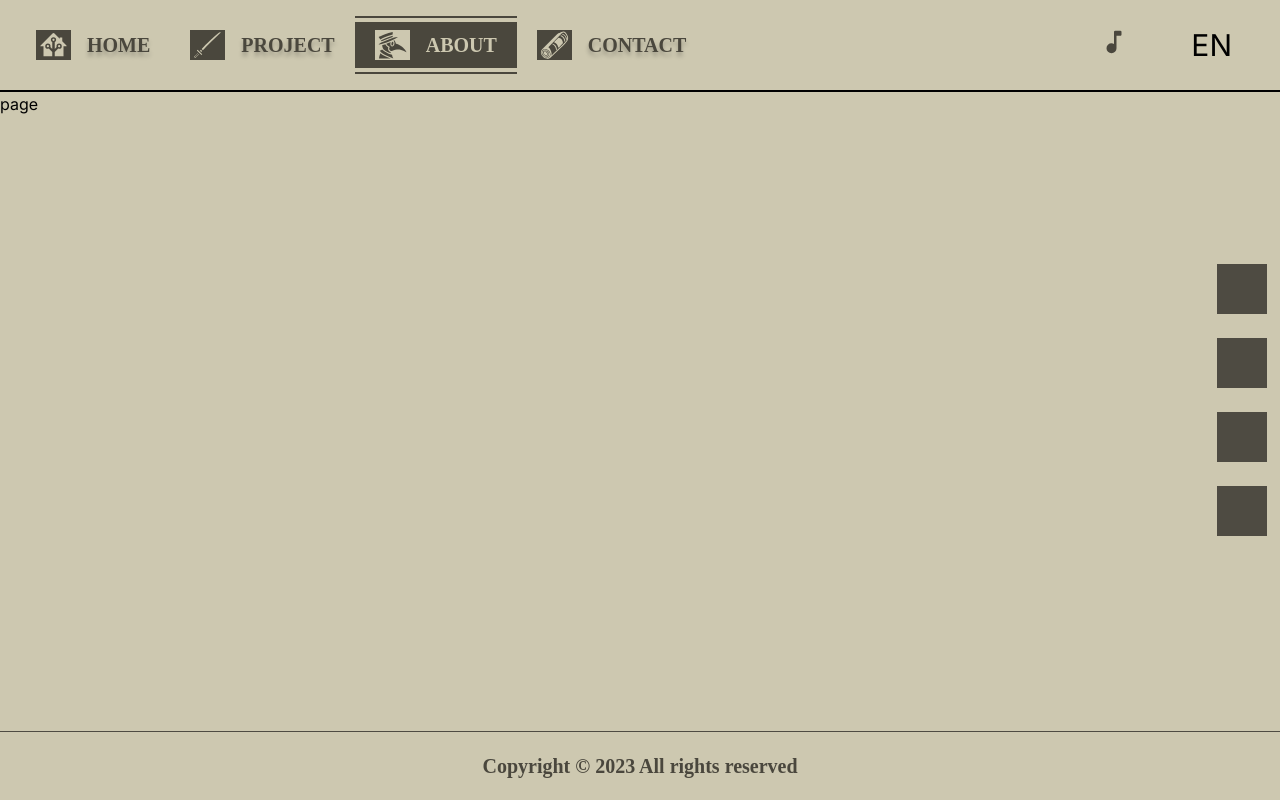
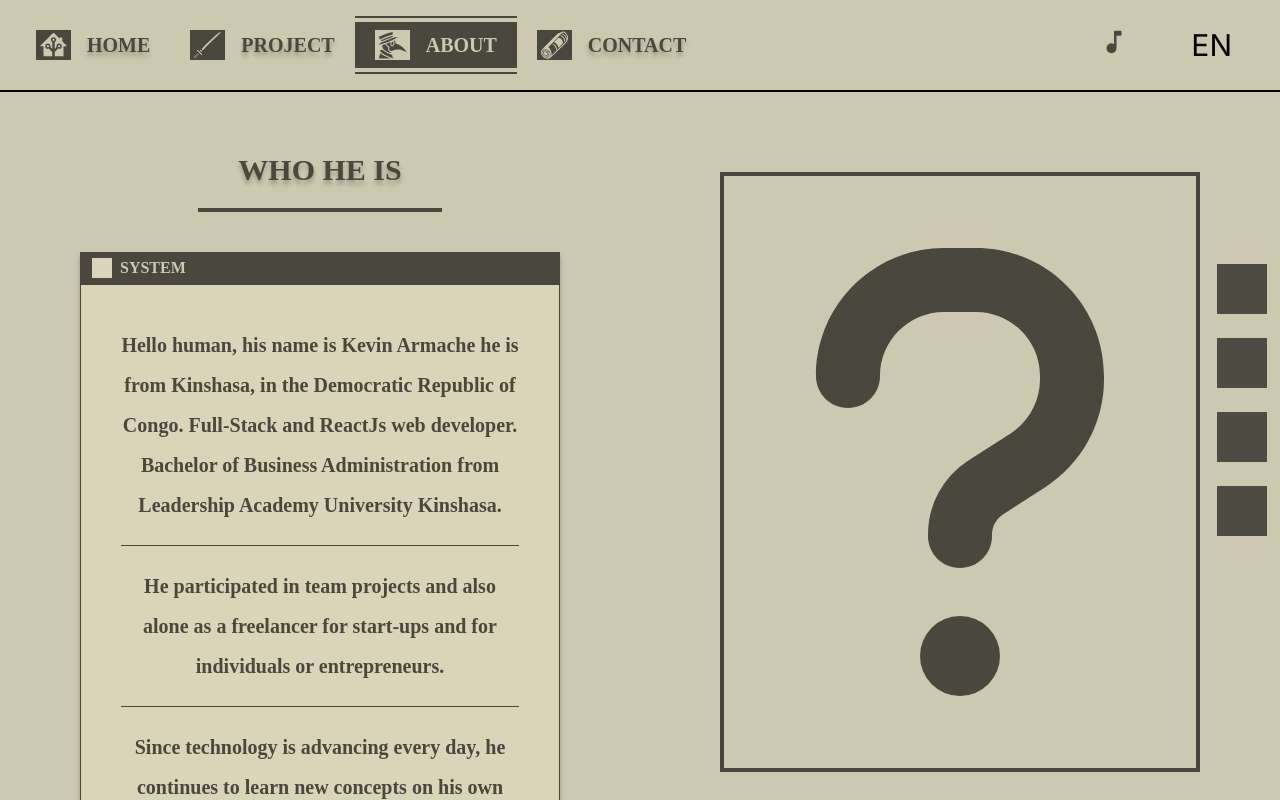
Before and after one commit to KevinArmache/Portfolio, a Next.js app: page /about in a window 1280 px wide. Shown: the top 800 px of the page. Built offline with nearby package versions, Linux system fonts and the light colour scheme; a web font is replaced by a local one.

Commit message:
add: work on section about

```diff
--- a/src/app/about/page.jsx
+++ b/src/app/about/page.jsx
@@ -1,5 +1,100 @@
 import React from "react";
+import Link from "next/link";
 
 export default function page() {
-  return <div>page</div>;
+  return (
+    <div className="flex relative">
+      <div className="w-1/2 mt-10">
+        <div>
+          <h2 className="text-secondary-color font-bold text-3xl border-b-4 border-secondary-color my-text-shadow w-fit mx-auto px-10 py-5">
+            WHO HE IS
+          </h2>
+        </div>
+
+        <div className="mt-10 mx-auto w-3/4 my-box-shadow ">
+          <div className="bg-secondary-color flex items-center  p-1  mx-auto">
+            <span className="bg-last-color mx-2  h-5 w-5"></span>
+            <span className="text-primary-color font-bold">SYSTEM</span>
+          </div>
+          <div className="bg-last-color  text-center p-10  font-bold border border-secondary-color">
+            <p className="leading-loose text-xl">
+              Hello human, his name is Kevin Armache he is from Kinshasa, in the
+              Democratic Republic of Congo. Full-Stack and ReactJs web
+              developer. Bachelor of Business Administration from Leadership
+              Academy University Kinshasa.
+            </p>
+            <hr className="border-secondary-color my-5" />
+            <p className="leading-loose text-xl">
+              He participated in team projects and also alone as a freelancer
+              for start-ups and for individuals or entrepreneurs.
+            </p>
+            <hr className="border-secondary-color my-5" />
+            <p className="leading-loose text-xl">
+              Since technology is advancing every day, he continues to learn new
+              concepts on his own until today.
+            </p>
+          </div>
+        </div>
+        <div className="text-center w-3/5 mx-auto  m-10 flex">
+          <p className="text-xl text-secondary-color mx-auto">
+            « Strive to build things that make a difference ! »
+          </p>
+        </div>
+      </div>
+
+      <div className="w-1/2">
+        <div className="group border-4 relative border-secondary-color  mt-20 w-3/4 mx-auto  p-10">
+          <svg
+            xmlns="http://www.w3.org/2000/svg"
+            width="320"
+            height="512"
+            viewBox="0 0 320 512"
+            className="mx-auto "
+          >
+            <path
+              fill="#4a473d"
+              d="M80 160c0-35.3 28.7-64 64-64h32c35.3 0 64 28.7 64 64v3.6c0 21.8-11.1 42.1-29.4 53.8l-42.2 27.1a87.983 87.983 0 0 0-40.4 74v1.5c0 17.7 14.3 32 32 32s32-14.3 32-32v-1.4c0-8.2 4.2-15.8 11-20.2l42.2-27.1c36.6-23.6 58.8-64.1 58.8-107.7V160c0-70.7-57.3-128-128-128h-32C73.3 32 16 89.3 16 160c0 17.7 14.3 32 32 32s32-14.3 32-32m80 320a40 40 0 1 0 0-80a40 40 0 1 0 0 80"
+            />
+          </svg>
+          <div className="opacity-0 group-hover:opacity-100 transition-opacity duration-300  mt-10 mx-auto w-1/3 my-box-shadow absolute bottom-0 right-0 -mb-20 -mr-10">
+            <div className="flex bg-secondary-color justify-between items-center">
+              <div className="bg-secondary-color flex items-center">
+                <span className="bg-last-color my-2 ml-2 h-5 w-5"></span>
+                <span className="text-primary-color my-2 mx-2 font-bold">
+                  SYSTEM
+                </span>
+              </div>
+              <svg
+                xmlns="http://www.w3.org/2000/svg"
+                width="20"
+                height="20"
+                viewBox="0 0 48 48"
+                className="m-2"
+              >
+                <g
+                  fill="none"
+                  stroke="#dad4bb"
+                  strokeLinecap="round"
+                  strokeLinejoin="round"
+                  strokeWidth="4"
+                >
+                  <path d="m42 42l-9-9M6 6l9 9zm0 36l9-9M42 6l-9 9z" />
+                  <path
+                    fill="#dad4bb"
+                    d="M24 29a5 5 0 1 0 0-10a5 5 0 0 0 0 10"
+                  />
+                </g>
+              </svg>
+            </div>
+            <div className="bg-last-color  text-center p-1  font-bold border border-secondary-color">
+              <p className="leading-loose text-lg">
+                This is not a 404 error, this human just did not want to put his
+                picture.
+              </p>
+            </div>
+          </div>
+        </div>
+      </div>
+    </div>
+  );
 }
--- a/src/app/project/page.jsx
+++ b/src/app/project/page.jsx
@@ -28,7 +28,7 @@ export default function page() {
         <h2 className="text-secondary-color mt-10 font-bold text-3xl border-b-4 border-secondary-color my-text-shadow w-fit mx-auto px-10 py-5">
           HIS RECENT PROJECTS
         </h2>
-        <p className="absolute top-1/2 left-0 transform -ml-72  w-[45%] -translate-y-1/2 -rotate-90 text-center text-2xl">
+        <p className="absolute top-1/2 left-0 transform -ml-64  w-[40%] -translate-y-1/2 -rotate-90 text-center text-2xl">
           {text.split("").map((word, index) => {
             return (
               <span className="char" key={index}>
```
